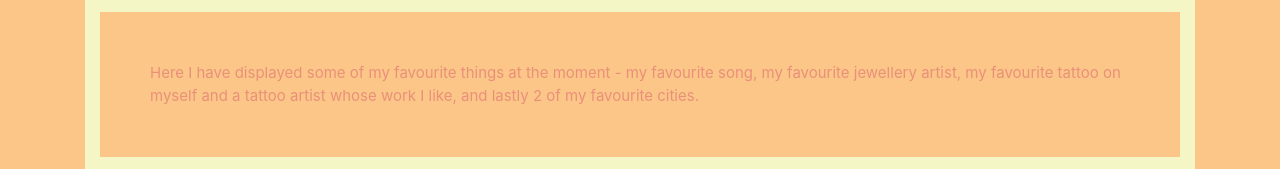
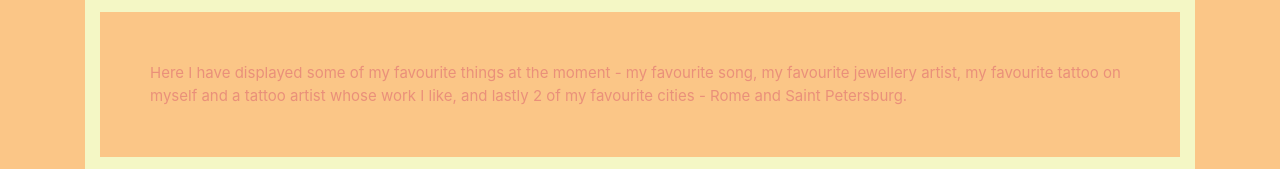
Before and after one commit to ElinaBee/ElinasWebsite, a plain HTML site: page favourite.html in a window 1280 px wide. Shown: the part 538-707 px from the top of the page. Drawn offline with nearby package versions, Linux system fonts and the light colour scheme; grey boxes are pictures that could not be loaded.

Commit message:
Add files via upload

```diff
--- a/favourite.html
+++ b/favourite.html
@@ -37,7 +37,7 @@
         </div>
         <div class="row">
             <div class="col-12">
-                <div class="box">Here I have displayed some of my favourite things at the moment - my favourite song, my favourite jewellery artist, my favourite tattoo on myself and a tattoo artist whose work I like, and lastly 2 of my favourite cities.</div>
+                <div class="box">Here I have displayed some of my favourite things at the moment - my favourite song, my favourite jewellery artist, my favourite tattoo on myself and a tattoo artist whose work I like, and lastly 2 of my favourite cities - Rome and Saint Petersburg.</div>
             </div>
         </div>
         <div class="row">
```
